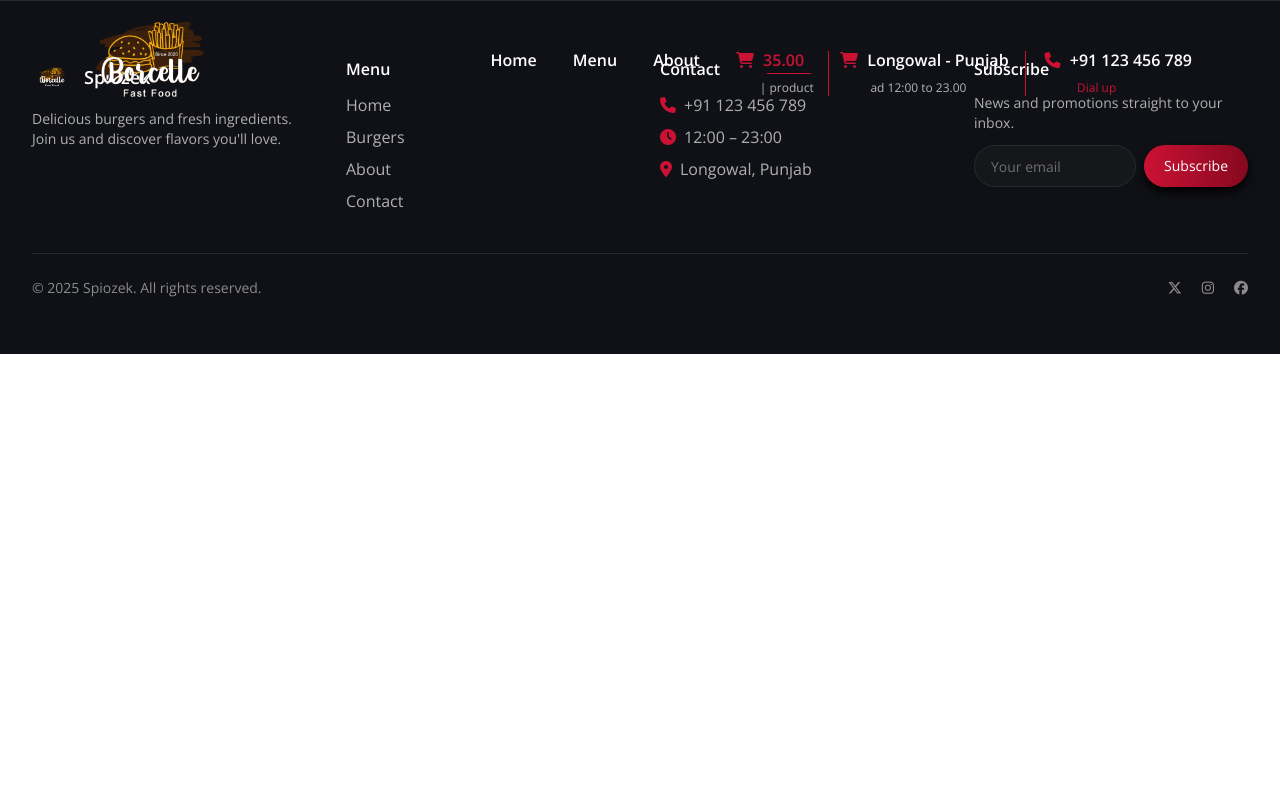
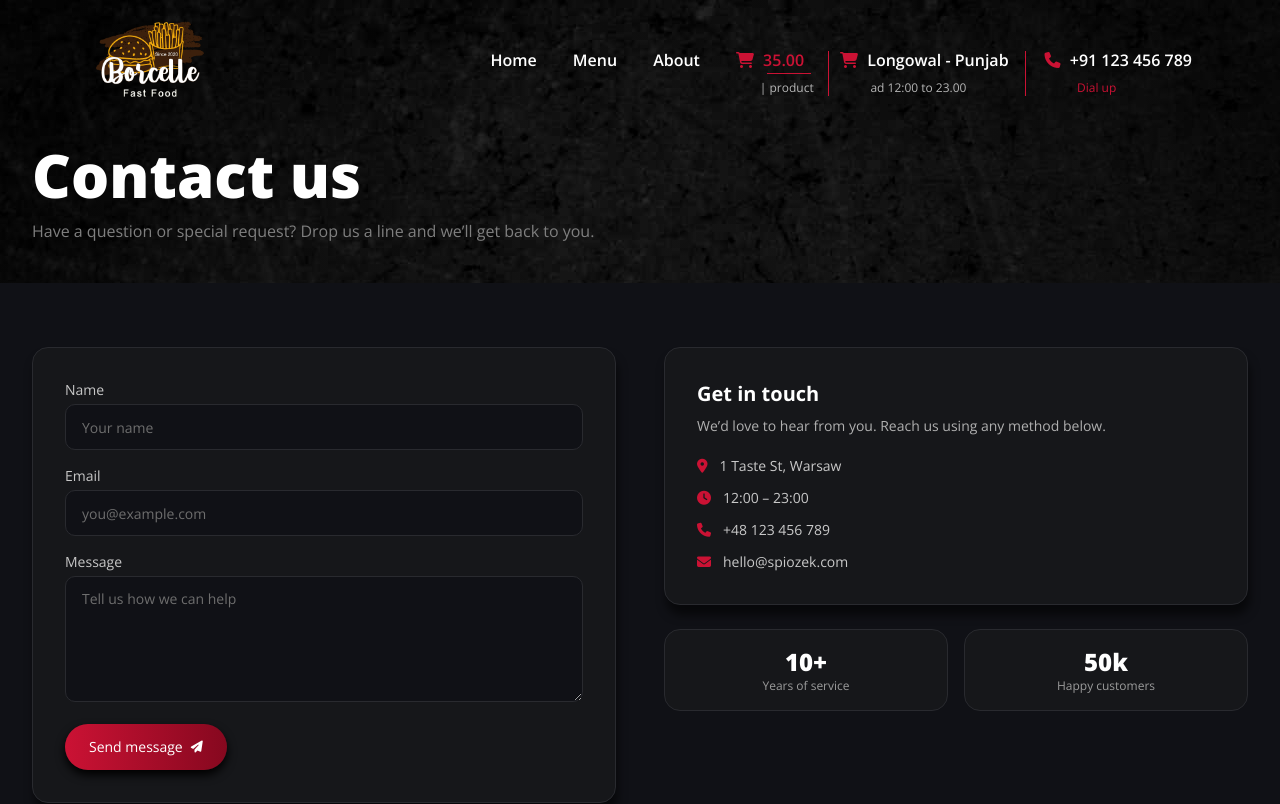
Before and after one commit to CodeWithAdityaKumar/team-endeavor, a React (Vite) app: page /contact in a window 1280 px wide. Before the commit this address had no page. Shown: the top 804 px of the page. Built offline with nearby package versions, Linux system fonts and the light colour scheme.

Commit message:
added contact page

```diff
--- a/src/components/Footer.jsx
+++ b/src/components/Footer.jsx
@@ -28,7 +28,7 @@ export default function Footer() {
               <li><a className="hover:text-[#cb1234] transition" href="/">Home</a></li>
               <li><a className="hover:text-[#cb1234] transition" href="/menu">Burgers</a></li>
               <li><a className="hover:text-[#cb1234] transition" href="/about">About</a></li>
-              <li><a className="hover:text-[#cb1234] transition" href="#">Contact</a></li>
+              <li><a className="hover:text-[#cb1234] transition" href="/contact">Contact</a></li>
             </ul>
           </nav>
 
--- a/src/main.jsx
+++ b/src/main.jsx
@@ -5,6 +5,7 @@ import './index.css'
 import App from './App.jsx'
 import About from './pages/About.jsx'
 import Menu from './pages/Menu.jsx'
+import Contact from './pages/Contact.jsx'
 import Navbar from './components/Navbar.jsx'
 import Footer from './components/Footer.jsx'
 
@@ -16,6 +17,7 @@ createRoot(document.getElementById('root')).render(
         <Route path="/" element={<App />} />
         <Route path="/about" element={<About />} />
         <Route path="/menu" element={<Menu />} />
+        <Route path="/contact" element={<Contact />} />
       </Routes>
     <Footer />
     </BrowserRouter>
--- /dev/null
+++ b/src/pages/Contact.jsx
@@ -0,0 +1,65 @@
+export default function Contact() {
+  return (
+    <div className="min-h-screen bg-[#101116] text-white">
+      {/* Hero strip */}
+      <section className="relative overflow-hidden" style={{ backgroundImage: "url('/assests/main%20image.jpg')" }}>
+        <div className="absolute inset-0 bg-[radial-gradient(circle,rgba(0,0,0,0)_-34%,rgba(0,0,0,0.2105)_0%,rgba(0,0,0,0.63069)_100%)]" />
+        <div className="max-w-7xl mx-auto px-6 sm:px-8 pt-28 md:pt-36 pb-10 relative">
+          <h1 className="text-[10vw] md:text-6xl font-extrabold leading-[1.05]">Contact us</h1>
+          <p className="text-[#b0b0b0] md:text-[#7f7f7f] mt-3 max-w-2xl">
+            Have a question or special request? Drop us a line and we’ll get back to you.
+          </p>
+        </div>
+      </section>
+
+      {/* Contact content */}
+      <section className="max-w-7xl mx-auto px-6 sm:px-8 py-12 md:py-16">
+        <div className="grid grid-cols-1 md:grid-cols-2 gap-8 md:gap-12">
+          {/* Form */}
+          <form className="bg-[#16171a] border border-[#292a2f] rounded-2xl p-6 md:p-8 space-y-4 shadow-icon">
+            <div>
+              <label className="block text-sm text-[#c7c7c7] mb-1">Name</label>
+              <input className="w-full h-[46px] rounded-[10px] bg-[#101116] border border-[#292a2f] px-4 text-sm text-white placeholder:text-[#6e6e6e] focus:outline-none focus:ring-2 focus:ring-[#cb1234]" placeholder="Your name" />
+            </div>
+            <div>
+              <label className="block text-sm text-[#c7c7c7] mb-1">Email</label>
+              <input type="email" className="w-full h-[46px] rounded-[10px] bg-[#101116] border border-[#292a2f] px-4 text-sm text-white placeholder:text-[#6e6e6e] focus:outline-none focus:ring-2 focus:ring-[#cb1234]" placeholder="you@example.com" />
+            </div>
+            <div>
+              <label className="block text-sm text-[#c7c7c7] mb-1">Message</label>
+              <textarea rows={5} className="w-full rounded-[10px] bg-[#101116] border border-[#292a2f] px-4 py-3 text-sm text-white placeholder:text-[#6e6e6e] focus:outline-none focus:ring-2 focus:ring-[#cb1234]" placeholder="Tell us how we can help" />
+            </div>
+            <button type="button" className="h-[46px] px-6 rounded-[50px] bg-[linear-gradient(90deg,rgba(0,0,0,0)_-34%,rgba(203,18,52,1)_0%,rgba(134,8,31,1)_100%)] shadow-btn text-white text-sm inline-flex items-center justify-center">
+              Send message <i className="fa-solid fa-paper-plane ml-2 text-xs" />
+            </button>
+          </form>
+
+          {/* Info */}
+          <div>
+            <div className="bg-[#16171a] border border-[#292a2f] rounded-2xl p-6 md:p-8 shadow-icon">
+              <h3 className="text-xl font-bold">Get in touch</h3>
+              <p className="text-[#b0b0b0] mt-2 text-sm">We’d love to hear from you. Reach us using any method below.</p>
+              <ul className="mt-5 space-y-3 text-[#c9c9c9] text-sm">
+                <li className="flex items-center gap-3"><i className="fa-solid fa-location-dot text-[#cb1234]" />1 Taste St, Warsaw</li>
+                <li className="flex items-center gap-3"><i className="fa-solid fa-clock text-[#cb1234]" />12:00 – 23:00</li>
+                <li className="flex items-center gap-3"><i className="fa-solid fa-phone text-[#cb1234]" />+48 123 456 789</li>
+                <li className="flex items-center gap-3"><i className="fa-solid fa-envelope text-[#cb1234]" />hello@spiozek.com</li>
+              </ul>
+            </div>
+
+            <div className="grid grid-cols-2 gap-4 mt-6">
+              <div className="bg-[#16171a] border border-[#292a2f] rounded-2xl p-4 text-center">
+                <p className="text-2xl font-extrabold">10+</p>
+                <p className="text-[#9b9b9b] text-xs">Years of service</p>
+              </div>
+              <div className="bg-[#16171a] border border-[#292a2f] rounded-2xl p-4 text-center">
+                <p className="text-2xl font-extrabold">50k</p>
+                <p className="text-[#9b9b9b] text-xs">Happy customers</p>
+              </div>
+            </div>
+          </div>
+        </div>
+      </section>
+    </div>
+  )
+}
```
